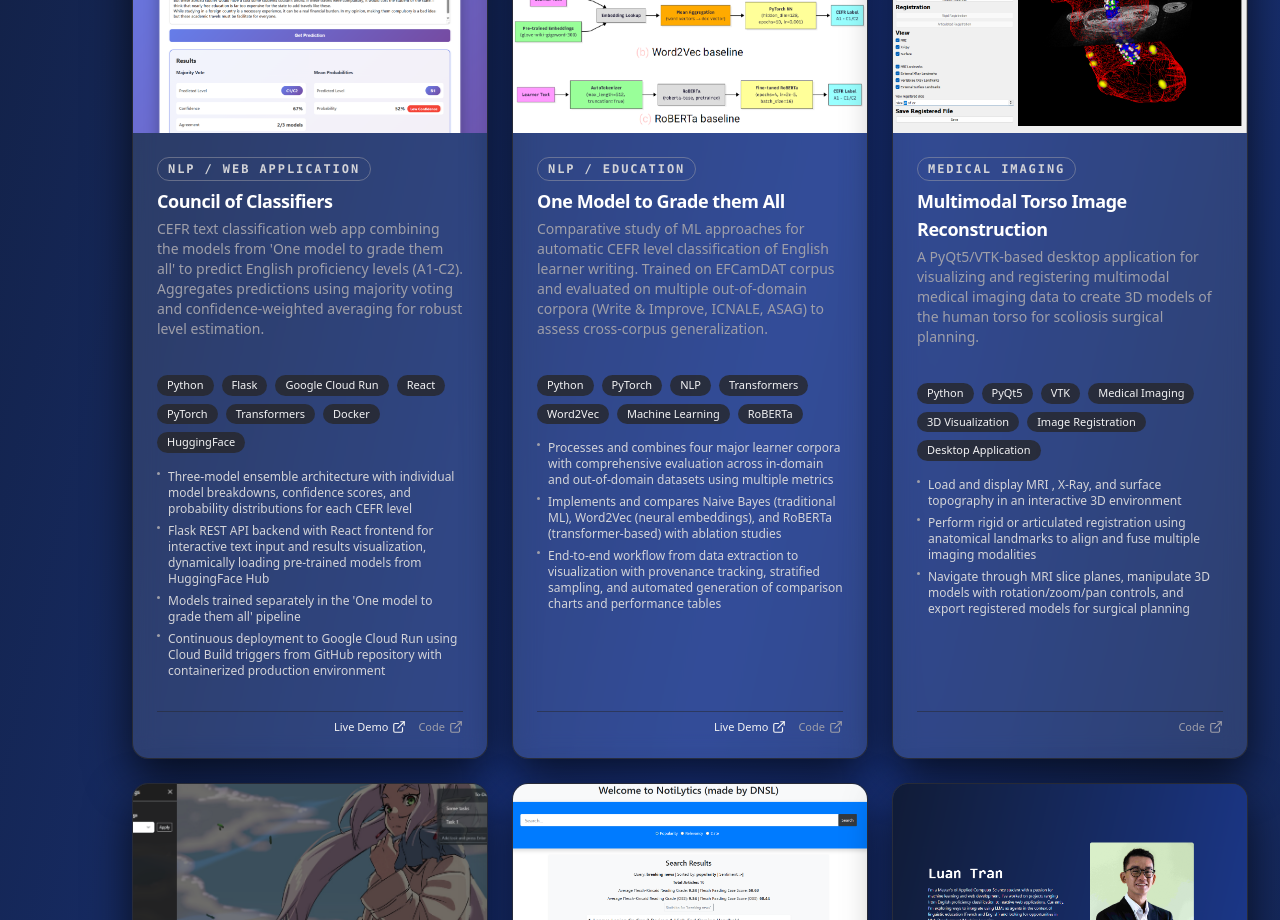
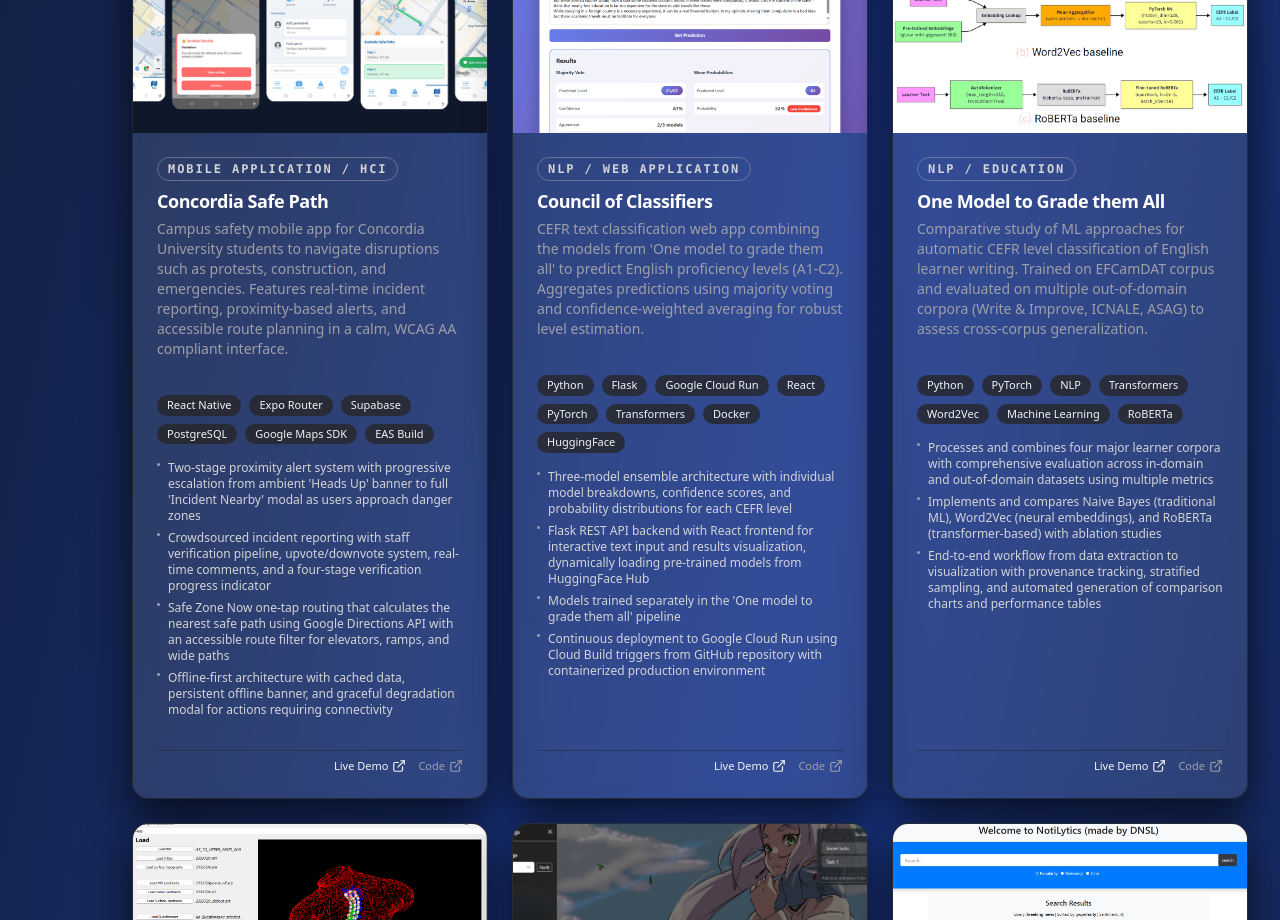
Before and after one commit to luantran/luantran.github.io, a React (Vite) app: page / in a window 1280 px wide. Shown: the part 1880-2800 px from the top of the page. Built offline with nearby package versions, Linux system fonts and the light colour scheme.

Commit message:
new project added: concordiasafepath

```diff
--- a/src/components/data/projects.js
+++ b/src/components/data/projects.js
@@ -1,106 +1,176 @@
-import councilPng from '../../assets/images/councilofclassifiers.png'
-import councilGif from '../../assets/gifs/councilofclassifiers.gif'
-import medicalImagingGif from '../../assets/gifs/multimodal_ui.gif';
-import medicalImagingPng from '../../assets/images/multimodal.png';
-import methodologyPng from '../../assets/images/methodology.png';
-import dashboardGif from '../../assets/gifs/dashboard.gif';
-import dashboardPng from '../../assets/images/dashboard.png';
-import notilyticsGif from '../../assets/gifs/notilytics.gif';
-import notilyticsPng from '../../assets/images/notilytics.png';
-import portfolioGif from '../../assets/gifs/portfolio.gif';
-import portfolioPng from '../../assets/images/portfolio.png';
+import councilPng from "../../assets/images/councilofclassifiers.png";
+import councilGif from "../../assets/gifs/councilofclassifiers.gif";
+import medicalImagingGif from "../../assets/gifs/multimodal_ui.gif";
+import medicalImagingPng from "../../assets/images/multimodal.png";
+import methodologyPng from "../../assets/images/methodology.png";
+import dashboardGif from "../../assets/gifs/dashboard.gif";
+import dashboardPng from "../../assets/images/dashboard.png";
+import notilyticsGif from "../../assets/gifs/notilytics.gif";
+import notilyticsPng from "../../assets/images/notilytics.png";
+import portfolioGif from "../../assets/gifs/portfolio.gif";
+import portfolioPng from "../../assets/images/portfolio.png";
+import cspPng from "../../assets/images/concordiasafepath.png";
 
 export const projectData = [
   {
+    title: "Concordia Safe Path",
+    description:
+      "Campus safety mobile app for Concordia University students to navigate disruptions such as protests, construction, and emergencies. Features real-time incident reporting, proximity-based alerts, and accessible route planning in a calm, WCAG AA compliant interface.",
+    category: "Mobile Application / HCI",
+    techStack: [
+      "React Native",
+      "Expo Router",
+      "Supabase",
+      "PostgreSQL",
+      "Google Maps SDK",
+      "EAS Build",
+    ],
+    features: [
+      "Two-stage proximity alert system with progressive escalation from ambient 'Heads Up' banner to full 'Incident Nearby' modal as users approach danger zones",
+      "Crowdsourced incident reporting with staff verification pipeline, upvote/downvote system, real-time comments, and a four-stage verification progress indicator",
+      "Safe Zone Now one-tap routing that calculates the nearest safe path using Google Directions API with an accessible route filter for elevators, ramps, and wide paths",
+      "Offline-first architecture with cached data, persistent offline banner, and graceful degradation modal for actions requiring connectivity",
+    ],
+    image: cspPng,
+    thumbnail: cspPng,
+    demoUrl: "https://youtu.be/WUggIIcdsMM",
+    githubUrl: "https://github.com/luantran/concordia-safe-path",
+  },
+  {
     title: "Council of Classifiers",
-        description: "CEFR text classification web app combining the models from 'One model to grade them all' to predict English proficiency levels (A1-C2). Aggregates predictions using majority voting and confidence-weighted averaging for robust level estimation.",
+    description:
+      "CEFR text classification web app combining the models from 'One model to grade them all' to predict English proficiency levels (A1-C2). Aggregates predictions using majority voting and confidence-weighted averaging for robust level estimation.",
     category: "NLP / Web Application",
-        techStack: ["Python", "Flask",  "Google Cloud Run", "React", "PyTorch", "Transformers", "Docker", "HuggingFace",],
+    techStack: [
+      "Python",
+      "Flask",
+      "Google Cloud Run",
+      "React",
+      "PyTorch",
+      "Transformers",
+      "Docker",
+      "HuggingFace",
+    ],
     features: [
       "Three-model ensemble architecture with individual model breakdowns, confidence scores, and probability distributions for each CEFR level",
       "Flask REST API backend with React frontend for interactive text input and results visualization, dynamically loading pre-trained models from HuggingFace Hub",
       "Models trained separately in the 'One model to grade them all' pipeline",
-            "Continuous deployment to Google Cloud Run using Cloud Build triggers from GitHub repository with containerized production environment"
+      "Continuous deployment to Google Cloud Run using Cloud Build triggers from GitHub repository with containerized production environment",
     ],
     image: councilGif,
     thumbnail: councilPng,
     demoUrl: "https://councilofclassifiers.luantran.dev/",
-        githubUrl: "https://github.com/luantran/CouncilOfClassifiers"
+    githubUrl: "https://github.com/luantran/CouncilOfClassifiers",
   },
   {
     title: "One Model to Grade them All",
-        description: "Comparative study of ML approaches for automatic CEFR level classification of English learner writing. Trained on EFCamDAT corpus and evaluated on multiple out-of-domain corpora (Write & Improve, ICNALE, ASAG) to assess cross-corpus generalization.",
+    description:
+      "Comparative study of ML approaches for automatic CEFR level classification of English learner writing. Trained on EFCamDAT corpus and evaluated on multiple out-of-domain corpora (Write & Improve, ICNALE, ASAG) to assess cross-corpus generalization.",
     category: "NLP / Education",
-        techStack: ["Python", "PyTorch", "NLP", "Transformers", "Word2Vec", "Machine Learning", "RoBERTa"],
+    techStack: [
+      "Python",
+      "PyTorch",
+      "NLP",
+      "Transformers",
+      "Word2Vec",
+      "Machine Learning",
+      "RoBERTa",
+    ],
     features: [
       "Processes and combines four major learner corpora with comprehensive evaluation across in-domain and out-of-domain datasets using multiple metrics",
       "Implements and compares Naive Bayes (traditional ML), Word2Vec (neural embeddings), and RoBERTa (transformer-based) with ablation studies",
-            "End-to-end workflow from data extraction to visualization with provenance tracking, stratified sampling, and automated generation of comparison charts and performance tables"
+      "End-to-end workflow from data extraction to visualization with provenance tracking, stratified sampling, and automated generation of comparison charts and performance tables",
     ],
     image: methodologyPng,
     thumbnail: methodologyPng,
-        demoUrl: "https://huggingface.co/collections/theluantran/cefr-classifiers-one-model-to-grade-them-all",
-        githubUrl: "https://github.com/luantran/One-model-to-grade-them-all"
+    demoUrl:
+      "https://huggingface.co/collections/theluantran/cefr-classifiers-one-model-to-grade-them-all",
+    githubUrl: "https://github.com/luantran/One-model-to-grade-them-all",
   },
   {
     title: "Multimodal Torso Image Reconstruction",
-        description: "A PyQt5/VTK-based desktop application for visualizing and registering multimodal medical imaging data to create 3D models of the human torso for scoliosis surgical planning.",
+    description:
+      "A PyQt5/VTK-based desktop application for visualizing and registering multimodal medical imaging data to create 3D models of the human torso for scoliosis surgical planning.",
     category: "Medical Imaging",
-        techStack: ["Python", "PyQt5", "VTK", "Medical Imaging", "3D Visualization", "Image Registration","Desktop Application"],
+    techStack: [
+      "Python",
+      "PyQt5",
+      "VTK",
+      "Medical Imaging",
+      "3D Visualization",
+      "Image Registration",
+      "Desktop Application",
+    ],
     features: [
       "Load and display MRI , X-Ray, and surface topography in an interactive 3D environment",
       "Perform rigid or articulated registration using anatomical landmarks to align and fuse multiple imaging modalities",
-            "Navigate through MRI slice planes, manipulate 3D models with rotation/zoom/pan controls, and export registered models for surgical planning"
+      "Navigate through MRI slice planes, manipulate 3D models with rotation/zoom/pan controls, and export registered models for surgical planning",
     ],
     image: medicalImagingGif,
     thumbnail: medicalImagingPng,
     demoUrl: null,
-        githubUrl: "https://github.com/luantran/MultimodalTorsoImageReconstruction"
+    githubUrl: "https://github.com/luantran/MultimodalTorsoImageReconstruction",
   },
   {
     title: "Anime Dashboard Extension",
-        description: "A lightweight, customizable browser extension that transforms your new-tab page into an elegant anime-themed dashboard with full-screen wallpapers, carousel mode with adjustable intervals, and responsive settings sidebar.",
+    description:
+      "A lightweight, customizable browser extension that transforms your new-tab page into an elegant anime-themed dashboard with full-screen wallpapers, carousel mode with adjustable intervals, and responsive settings sidebar.",
     category: "Browser Extension",
     techStack: ["JavaScript", "React", "Vite", "Bootstrap", "Chrome Extension"],
     features: [
       "Automatically loads anime wallpapers from GitHub repository with local storage caching for performance optimization",
       "Adjustable display intervals and smooth transitions between wallpapers with user-controlled timing settings",
       "Off-canvas settings panel for folder navigation, interval management, and wallpaper collection browsing",
-            "To-do list with caching for persistence"
+      "To-do list with caching for persistence",
     ],
     image: dashboardGif,
     thumbnail: dashboardPng,
     demoUrl: null,
-        githubUrl: "https://github.com/luantran/anime-dashboard-extension"
+    githubUrl: "https://github.com/luantran/anime-dashboard-extension",
   },
   {
     title: "Notylitics",
-        description: "Reactive news analytics platform with real-time article streaming, sentiment analysis, and readability metrics. Built with Play Framework, Pekko Actors, and WebSockets for live updates and comprehensive analytics.",
+    description:
+      "Reactive news analytics platform with real-time article streaming, sentiment analysis, and readability metrics. Built with Play Framework, Pekko Actors, and WebSockets for live updates and comprehensive analytics.",
     category: "Web Application",
-        techStack: ["Java", "Play Framework", "Pekko Actors", "WebSockets", "Reactive Programming"],
+    techStack: [
+      "Java",
+      "Play Framework",
+      "Pekko Actors",
+      "WebSockets",
+      "Reactive Programming",
+    ],
     features: [
       "Real-time news streaming: live article updates with sentiment detection and Flesch-Kincaid readability metrics",
       "Actor-based concurrency using Pekko Actors with asynchronous CompletableFutures for non-blocking operations",
-            "Complete Continuous Integration workflow with 100% Jacoco coverage"
+      "Complete Continuous Integration workflow with 100% Jacoco coverage",
     ],
     image: notilyticsGif,
     thumbnail: notilyticsPng,
     demoUrl: null,
-        githubUrl: "https://github.com/luantran/Notilytics"
+    githubUrl: "https://github.com/luantran/Notilytics",
   },
   {
     title: "Personal Portfolio Website (v1)",
-        description: "First version of my personal portfolio website built with React and Vite",
+    description:
+      "First version of my personal portfolio website built with React and Vite",
     category: "Portfolio",
-        techStack: ["JavaScript", "React", "Vite", "TailwindCSS", "GitHub Pages", "Github Actions"],
+    techStack: [
+      "JavaScript",
+      "React",
+      "Vite",
+      "TailwindCSS",
+      "GitHub Pages",
+      "Github Actions",
+    ],
     features: [
       "Modern development stack: Built with React and Vite",
       "Responsive design",
-            "GitHub Pages deployment: Automated CI/CD workflow for seamless deployment and hosting on GitHub Pages"
+      "GitHub Pages deployment: Automated CI/CD workflow for seamless deployment and hosting on GitHub Pages",
     ],
     image: portfolioGif,
     thumbnail: portfolioPng,
     demoUrl: "https://luantran.github.io",
-        githubUrl: "https://github.com/luantran/luantran.github.io"
-    }
+    githubUrl: "https://github.com/luantran/luantran.github.io",
+  },
 ];
```
Also changed, not shown: src/assets/images/concordiasafepath.png (added). Lines whose indentation alone changed are shown as unchanged.
